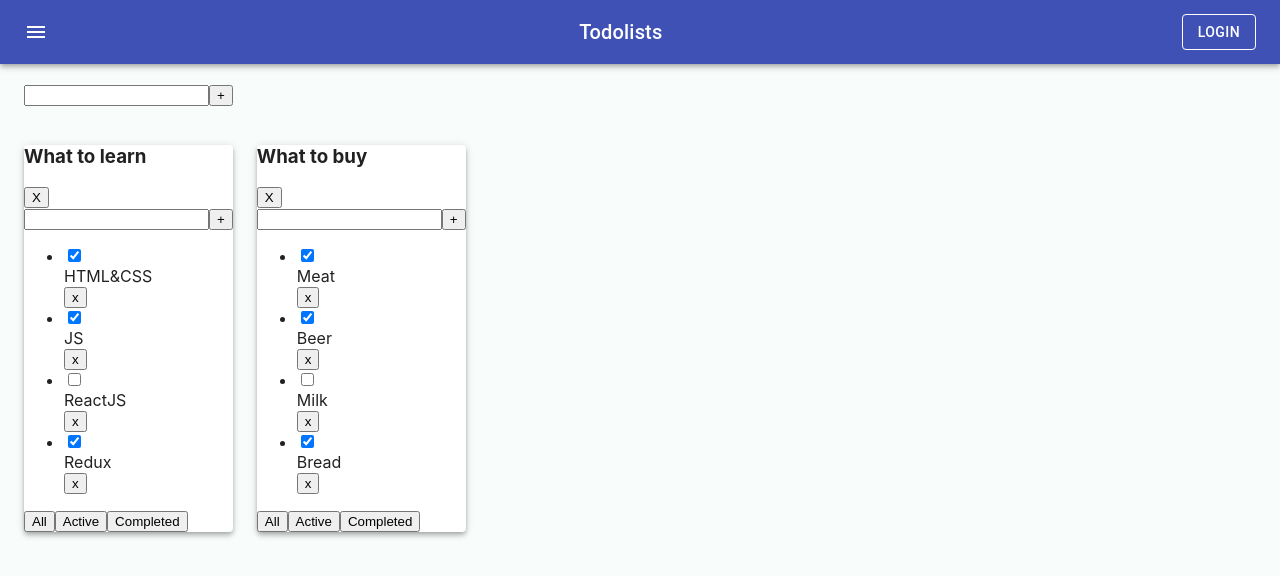
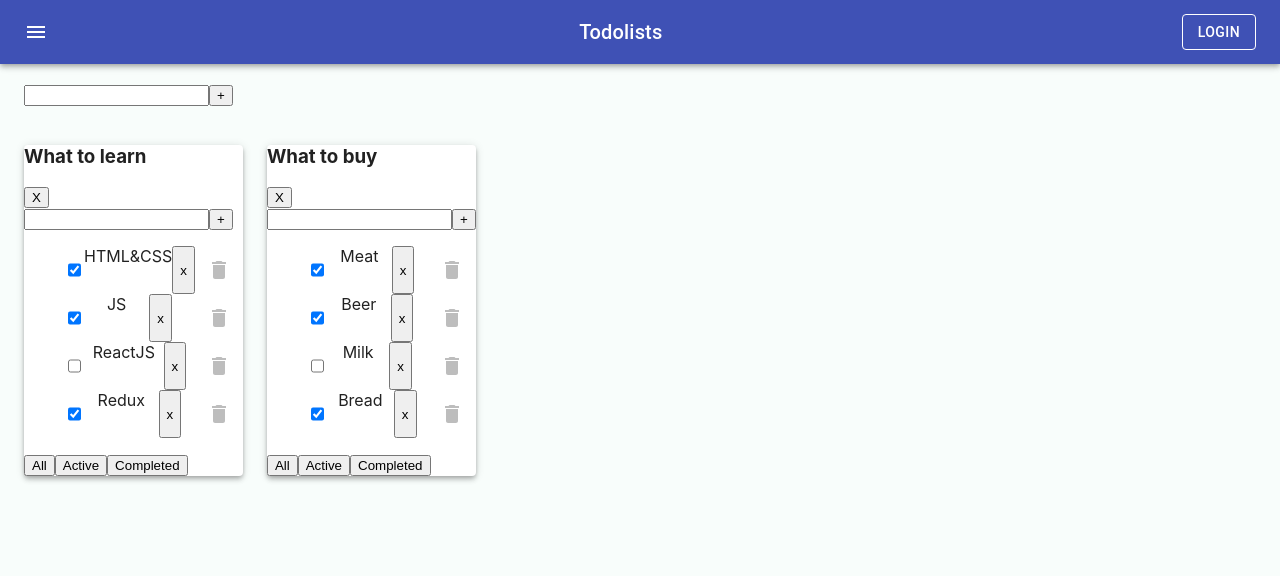
Before and after one commit to AliaksandrLiubanets/todolist, a React (Create React App) app: page / in a window 1280 px wide. Shown: the top 576 px of the page. Built offline with nearby package versions, Linux system fonts and the light colour scheme.

Commit message:
Add DeleteIcon to li in elementsTask

```diff
--- a/src/EditableSpan.tsx
+++ b/src/EditableSpan.tsx
@@ -23,9 +23,8 @@ const EditableSpan = (props: EditableSpanPropsType) => {
             ? <TextField style={{width: '100px'}} autoFocus={true} onBlur={offEditMode} onChange={setInputValue}
                          value={title}/>
             // : <span onDoubleClick={onEditMode}>{props.title}</span>
-            : <div>
-                <span onDoubleClick={onEditMode}>{props.title}</span>
-            </div>
+            : <span style={{display: "block"}} onDoubleClick={onEditMode}>{props.title}</span>
+
     )
 }
 
--- a/src/Todolist.tsx
+++ b/src/Todolist.tsx
@@ -3,6 +3,8 @@ import s from './Style.module.css'
 import {FilterTaskType} from './App'
 import AddItemForm from './AddItemForm'
 import EditableSpan from './EditableSpan'
+import {IconButton} from '@material-ui/core'
+import DeleteIcon from '@material-ui/icons/Delete'
 
 type propsType = {
     id: string
@@ -33,10 +35,15 @@ export function Todolist(props: propsType) {
         }
         const removeTask = () => props.removeTask(el.id, props.id)
 
-        return <li key={el.id} className={el.isDone ? s.is_done : ''}>
-            <input onChange={onCheckboxCheckTask} type="checkbox" checked={el.isDone}/>
+        return <li style={{display: "flex", justifyContent: "space-between"}} key={el.id} className={el.isDone ? s.is_done : ''}>
+            <input style={{display: 'block'}} onChange={onCheckboxCheckTask} type="checkbox" checked={el.isDone}/>
             <EditableSpan title={el.title} onChange={onChangeTitle}/>
-            <button onClick={removeTask}>x</button>
+            <button style={{display: "block"}} onClick={removeTask}>x</button>
+            <IconButton style={{display: "block"}}
+                        onClick={removeTask}
+                        disabled color="primary">
+                <DeleteIcon />
+            </IconButton>
         </li>
     })
 
```
